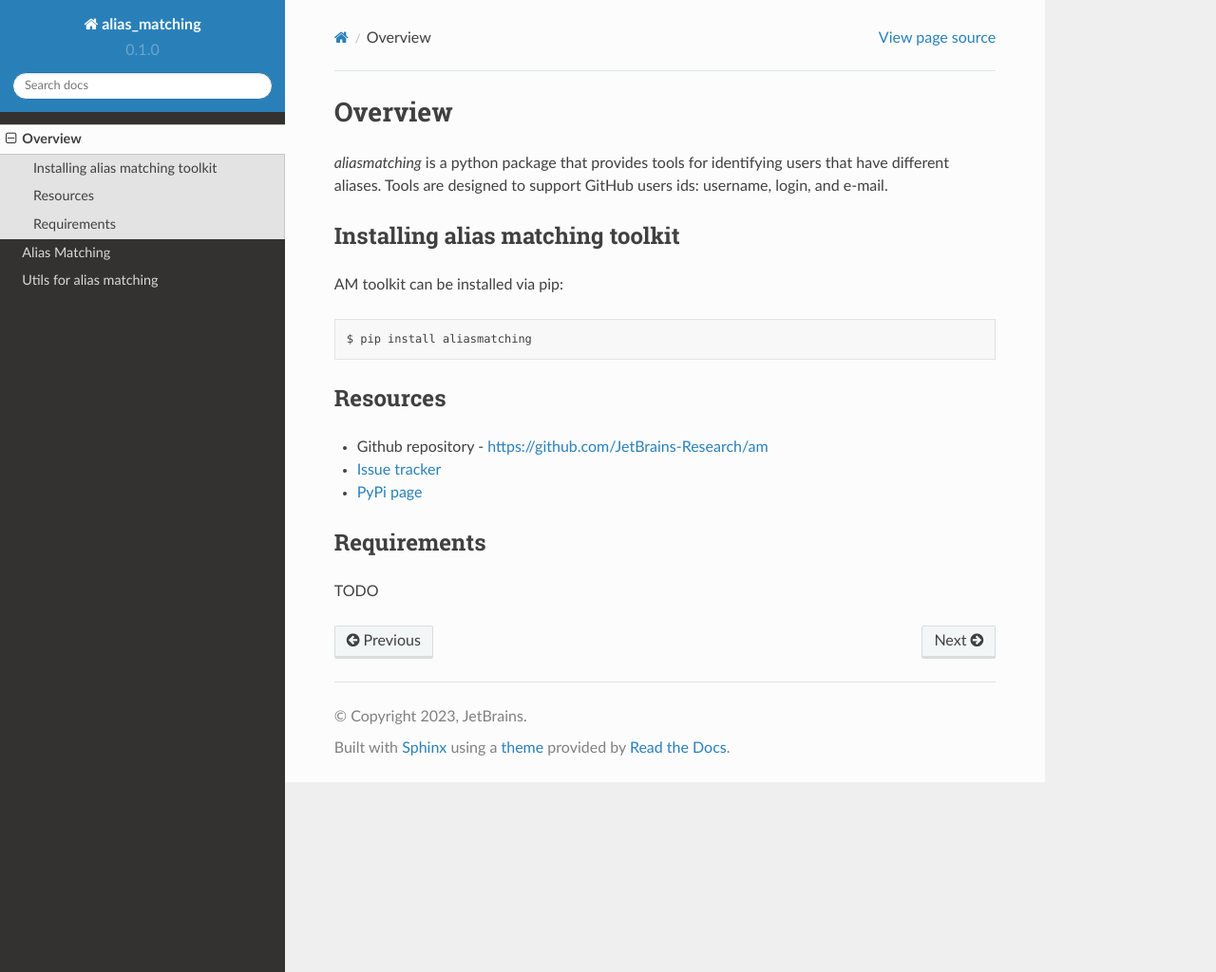
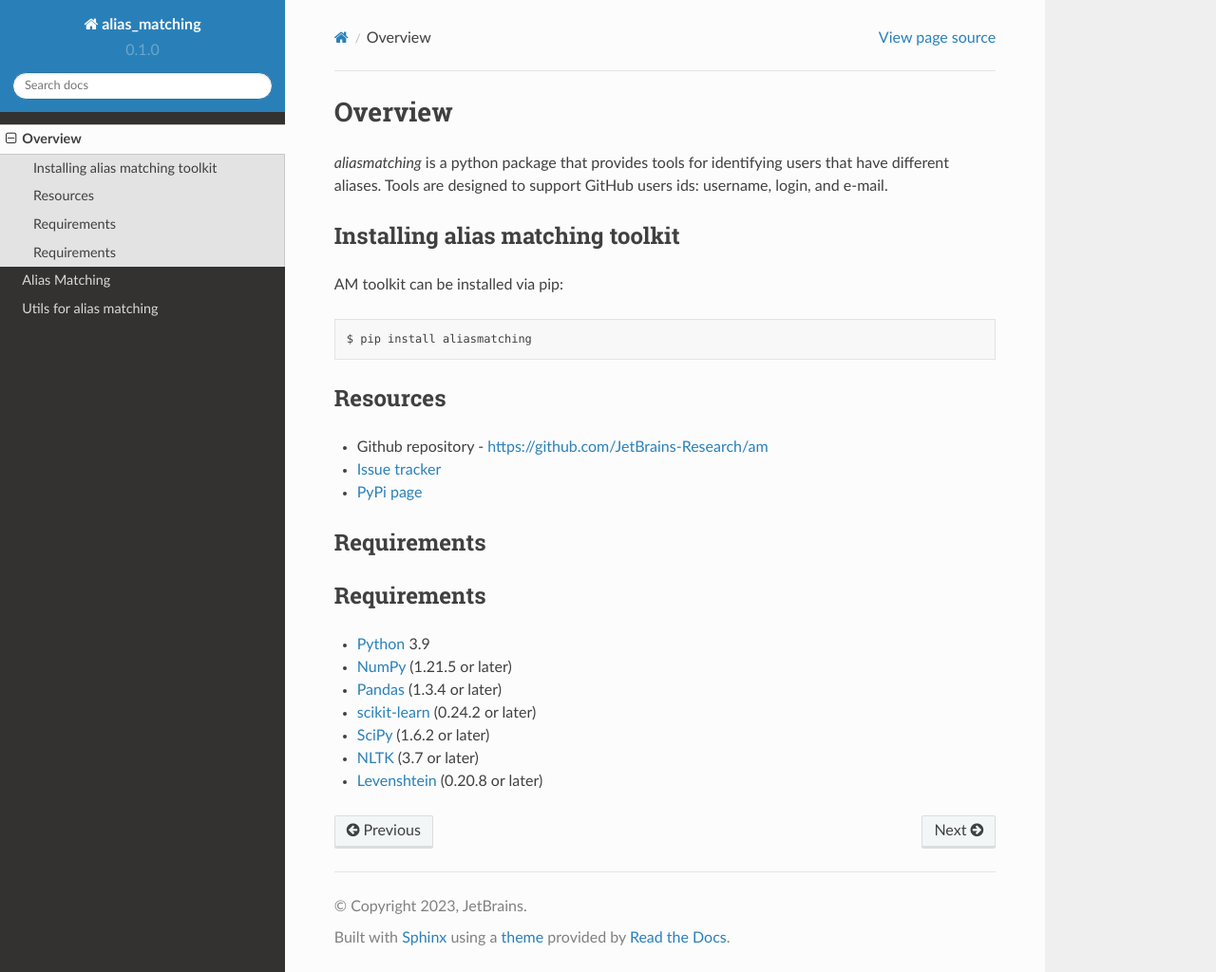
Before and after one commit to JetBrains-Research/am, a Sphinx documentation site: the page built from docs/overview.rst, in a window 1280 px wide and 1024 px high. Shown: the whole window at 95% size. Built offline with Sphinx 7.4.7 and the Read the Docs theme 2.0.0, drawn with Linux system fonts in a browser that asks for light colours.

Commit message:
update requirements

```diff
--- a/docs/overview.rst
+++ b/docs/overview.rst
@@ -31,4 +31,21 @@ Resources
 Requirements
 ============
 
-TODO
+Requirements
+============
+
+* `Python`_ 3.9
+* `NumPy`_ (1.21.5 or later)
+* `Pandas`_ (1.3.4 or later)
+* `scikit-learn`_ (0.24.2 or later)
+* `SciPy`_ (1.6.2 or later)
+* `NLTK`_ (3.7 or later)
+* `Levenshtein`_ (0.20.8 or later)
+
+.. _Python: https://www.python.org
+.. _NumPy: https://www.python.org
+.. _Pandas: https://pandas.pydata.org/pandas-docs/stable/index.html
+.. _scikit-learn: https://scikit-learn.org/stable/index.html
+.. _SciPy: https://scipy.org
+.. _NLTK: https://www.nltk.org
+.. _Levenshtein: https://pypi.org/project/python-Levenshtein/
--- a/pyproject.toml
+++ b/pyproject.toml
@@ -4,7 +4,7 @@ build-backend = "setuptools.build_meta"
 
 [project]
 name = "aliasmatching"
-version = "0.2.0"
+version = "1.0.0"
 authors = [
   { name="Farid", email="kraalfar@gmail.com" },
 ]
--- a/requirements.txt
+++ b/requirements.txt
@@ -1,8 +1,5 @@
 numpy>=1.21.5
-scipy~=1.6.2
-python-louvain~=0.16
 pandas~=1.3.4
 tqdm~=4.64.0
 scikit-learn~=0.24.2
-nltk~=3.7
 levenshtein==0.20.8
```
